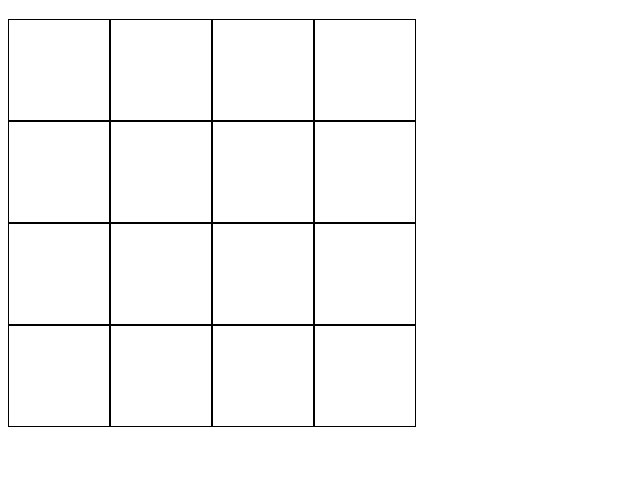
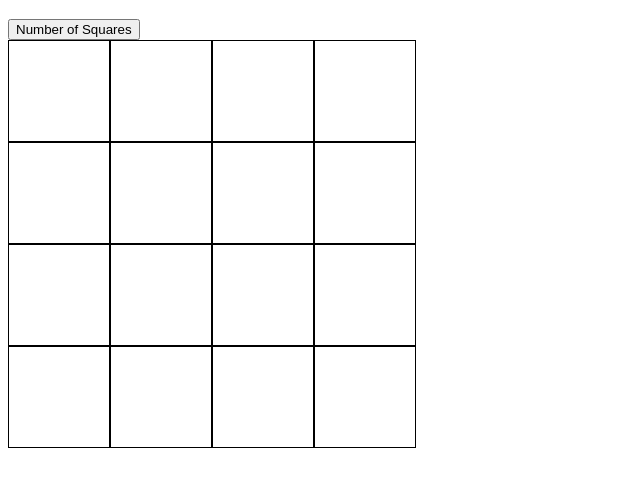
Before and after one commit to hsnnkb-dev/etch-a-sketch, a plain HTML site: page index.html in a window 1280 px wide. Shown: the part 61-548 px from the top of the page, without its empty margins (0-640 px from the left). Drawn offline with Linux system fonts and the light colour scheme.

Commit message:
Iteration 4 - User Input to create grid
Add button to get user input to index.html
Add functionality to index.js to create grid with the size matching the
user input

```diff
--- a/index.html
+++ b/index.html
@@ -9,6 +9,7 @@
 
     <body>
         <h1>Etch-a-Sketch</h1>
+        <button id="btn" onclick="setGrid()">Number of Squares</button> <br>
         <div id="container">
 
         </div>
--- a/index.js
+++ b/index.js
@@ -1,11 +1,6 @@
 const mainDiv = document.getElementById("container");
+let divs = "";
 //console.log(mainDiv);
-
-for (let i=0; i<=15; i++) {
-    let div = document.createElement("div");
-    //console.log(i);
-    mainDiv.appendChild(div);
-}
 
 function changeColor(e) {
     //console.log(e);
@@ -13,9 +8,45 @@ function changeColor(e) {
 
 }
 
-let divs = mainDiv.querySelectorAll("div");
-console.log(divs);
+function addColour() {
+    divs = mainDiv.querySelectorAll("div");
+    divs.forEach(div => {
+        div.addEventListener("mouseover", changeColor)
+    });
+}
 
-divs.forEach(div => {
-    div.addEventListener("mouseover", changeColor)
-});
+
+function createGrid(number) {
+    let newWidth = (number * 102);
+    mainDiv.style.width = newWidth + "px";
+
+    for (let i=0; i<number; i++) {
+        for (let j=0; j<number; j++) {
+            let div = document.createElement("div");
+        //console.log(i);
+        mainDiv.appendChild(div);
+        }
+    }
+    addColour();
+}
+
+function resetGrid() {
+    while (mainDiv.firstChild) {
+        mainDiv.removeChild(mainDiv.firstChild);
+    }
+}
+
+function setGrid() {
+    let userInput = window.prompt("Enter a number: e.g. '4' creates a 4*4 grid with 16 squares. Max size = 10", 4);
+    if (userInput > 10) {userInput = 10};
+    if (userInput < 1) {userInput = 1};
+    resetGrid();
+    createGrid(userInput);
+}
+
+function initialGrid(number) {
+    createGrid(number);
+    addColour();
+}
+
+initialGrid(4);
```
